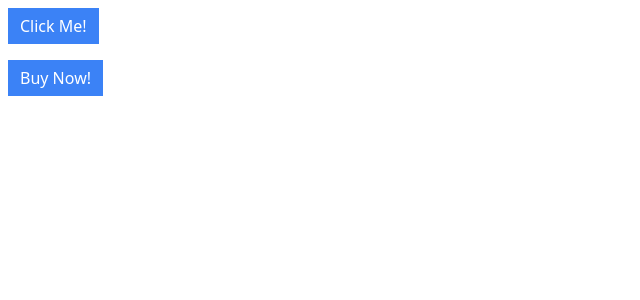
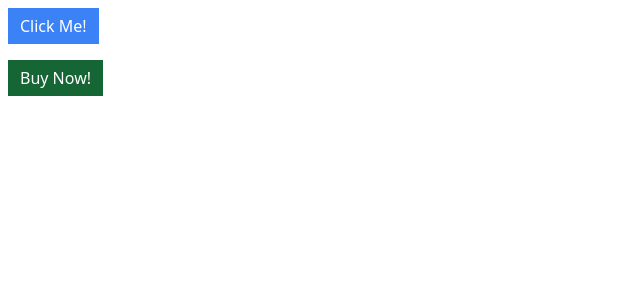
Before and after one commit to hungbui7690/react-learning, a React (Create React App) app in the folder client/: page / in a window 1280 px wide. Shown: the top 300 px of the page, without its empty margins (0-640 px from the left). Built offline with nearby package versions, Linux system fonts and the light colour scheme.

Commit message:
The ClassNames Library P1

```diff
--- a/client/src/App.js
+++ b/client/src/App.js
@@ -1,8 +1,9 @@
 /*
-  Review on Styling
+  The ClassNames Library P1
   - pic
 
-  - Button.js
+  - instead of doing like in Button.js, we use library to make it easier and less tedious
+
 */
 
 import Button from './Button'
@@ -11,13 +12,9 @@ function App() {
   return (
     <div>
       <div>
-        <Button success rounded outline>
-          Click Me!
-        </Button>
+        <Button primary>Click Me!</Button>
         <div>
-          <Button danger outline>
-            Buy Now!
-          </Button>
+          <Button success>Buy Now!</Button>
         </div>
       </div>
     </div>
--- a/client/src/Button.js
+++ b/client/src/Button.js
@@ -10,12 +10,17 @@ const Button = ({
   outline,
   rounded,
 }) => {
-  // *** primary button > warning: yellow > success: green
-  return (
-    <button className='px-3 m-2 py-1.5 border-blue-600 bg-blue-500 text-white'>
-      {children}
-    </button>
-  )
+  // ***
+  let baseClassName = `px-3 m-2 py-1.5 `
+
+  if (primary) {
+    baseClassName += `border-blue-600 bg-blue-500 `
+  }
+  if (success) {
+    baseClassName += `border-green-900 bg-green-800 `
+  }
+
+  return <button className={`${baseClassName} text-white`}>{children}</button>
 }
 
 Button.propTypes = {
```
